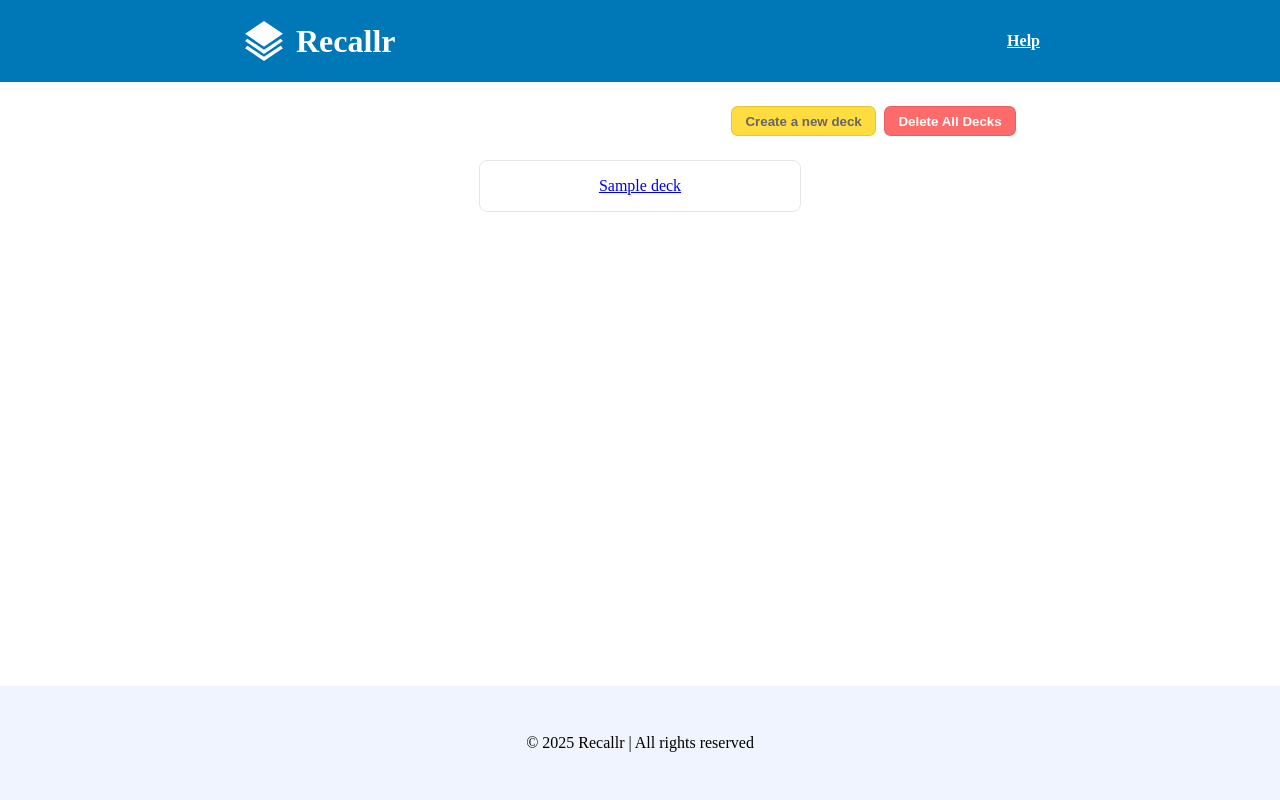
After one commit to walidkhamees/Recallr, a Flask app: template app/templates/decks.html in a window 1280 px wide. The commit adds this page. Run offline with Flask 3, Linux system fonts and the light colour scheme; the template is opened without the code that fills it: most values are stand-ins (such as "Sample title", 1, 10 or a date in 2020).

Commit message:
Feat: Adds descriptive messages to adding new deck

```diff
--- /dev/null
+++ b/app/static/css/decks-style.css
@@ -0,0 +1,59 @@
+body {
+    display: flex;
+    flex-direction: column;
+    min-height: 100vh;
+}
+
+main {
+    flex: 1;
+}
+
+.actions {
+    display: flex;
+    padding: 1.5em;
+    justify-content: flex-end;
+    align-items: center;
+    gap: 0.5em;
+}
+
+.container {
+    margin: auto;
+    width: 100%;
+}
+
+.actions button {
+    border: 1px solid rgba(0, 0, 0, 0.1);
+    padding: 0.5em 1em;
+    border-radius: 0.5em;
+    font-weight: bold;
+    cursor: pointer;
+}
+
+#new-deck-btn {
+    background-color: #ffdc3f;
+    color: #666;
+}
+
+#delete-all-btn {
+    background-color: #ff6b6b;
+    color: #fff;
+}
+
+#decks {
+    display: flex;
+    flex-wrap: wrap;
+    gap: 1em;
+    justify-content: center;
+    align-items: center;
+}
+
+.deck {
+    display: flex;
+    flex-direction: column;
+    align-items: center;
+    justify-content: center;
+    width: 40%;
+    min-height: 50px;
+    border: 1px solid rgba(0, 0, 0, 0.1);
+    border-radius: 0.5em;
+}
--- /dev/null
+++ b/app/templates/decks.html
@@ -0,0 +1,186 @@
+<!DOCTYPE html>
+<html lang="en">
+    <head>
+        <meta charset="UTF-8">
+        <meta name="viewport" content="width=device-width, initial-scale=1.0">
+        <title> Your Decks </title>
+        <link rel="stylesheet" href="/static/css/common.css"/>
+        <link rel="stylesheet" href="/static/css/decks-style.css"/>
+    </head>
+
+    <body>
+
+        <header>
+            <div class="container">
+                <div id="logo">
+                    <img
+                    src="/static/svg/stack.svg"
+                    alt="Stack Icon"
+                    width="48"
+                    height="48"
+                    />
+                    <h1>Recallr</h1>
+                </div>
+                <nav>
+                    <ul>
+                        <li><a href="/help">Help</a></li>
+                    </ul>
+                </nav>
+            </div>
+        </header>
+
+        <div class="container">
+            <div class="actions">
+                <button id="new-deck-btn">Create a new deck</button>
+                <button id="delete-all-btn">Delete All Decks</button>
+            </div>
+        </div>
+
+        <div class="modal" id="delete-all-modal">
+            <div class="container">
+                <form id="delete-all-form">
+                    <h2>Delete All Decks</h2>
+                    <div class="input-group">
+                        <p>Are you sure you want to delete all decks?</p>
+                    </div>
+                    <div class="form-actions">
+                        <button
+                            type="button"
+                            id="close-delete-all-btn"
+                            class="cancel-button"
+                            >
+                            Cancel
+                        </button>
+
+                        <button
+                            type="submit"
+                            id="sumbit-delete-all-btn"
+                            class="confirm-button"
+                            >
+                            Delete
+                        </button>
+
+                    </div>
+                </form>
+            </div>
+        </div>
+
+        <div class="modal" id="create-deck-modal">
+            <div class="container">
+                <form action="/deck" method="POST">
+                    <h2>Create a new deck</h2>
+                    <div class="input-group">
+                        <label for="name">Deck Name</label>
+                        <p class="hint">
+                            Ensure that there are no special characters
+                            in the deck name.
+                            like
+                            <code>[</code>, <code>]</code>,
+                            <code><</code>, <code>></code>,
+                            <code>/</code>, <code>?</code>,
+                            <code>\</code>, <code>,</code>,
+                            <code>:</code>, <code>*</code>,
+                            <code>SPACE</code>, <code>|</code>.
+                        </p>
+                        <input
+                            type="text"
+                            name="name"
+                            id="input-deck-name"
+                            placeholder="Enter a name for your deck"
+                        />
+                    </div>
+                    <div class="form-actions">
+                        <button
+                            type="button"
+                            id="close-create-deck-btn"
+                            class="cancel-button"
+                        >
+                        Cancel
+                        </button>
+                        <button
+                            type="submit"
+                            id="sumbit-create-deck-btn"
+                            class="confirm-button"
+                        >
+                        Create
+                        </button>
+                    </div>
+                </form>
+            </div>
+        </div>
+
+        <main>
+            <div class="container" id="decks">
+                {% for deck in decks %}
+                <div class="deck">
+                    <a href="/deck/{{ deck }}"> {{ deck }} </a>
+                </div>
+                {% endfor %}
+            </div>
+        </main>
+
+        <footer>
+          <p>&copy; 2025 Recallr | All rights reserved</p>
+        </footer>
+
+        <script>
+            // Forms
+            const deleteAllForm = document.querySelector("#delete-all-form");
+
+            // Modals
+            const createDeckModal = document.querySelector("#create-deck-modal");
+            const deleteAllModal = document.querySelector("#delete-all-modal");
+
+            // opening modal buttons
+            const createDeckBtn = document.querySelector("#new-deck-btn");
+            const deleteAllBtn = document.querySelector("#delete-all-btn");
+
+            // create deck modal buttons
+            const closeBtnCreateDeckModal = document.querySelector(
+                "#close-create-deck-btn"
+            );
+
+            // delete all modal buttons
+            const closeBtnDeleteAllModal = document.querySelector(
+                "#close-delete-all-btn"
+            );
+            const sumbitBtnDeleteAllModal = document.querySelector(
+                "#sumbit-delete-all-btn"
+            );
+
+
+            // close the modals
+            closeBtnCreateDeckModal.addEventListener("click", () => {
+                createDeckModal.style.display = "none";
+            });
+            closeBtnDeleteAllModal.addEventListener("click", () => {
+                deleteAllModal.style.display = "none";
+            });
+
+            // opens the modals
+            createDeckBtn.addEventListener("click", () => {
+                createDeckModal.style.display = "flex";
+                document.querySelector("#input-deck-name").value = "";
+            });
+            deleteAllBtn.addEventListener("click", () => {
+                deleteAllModal.style.display = "flex";
+            });
+
+
+
+            deleteAllForm.addEventListener("submit", async (e) => {
+                e.preventDefault();
+                const response = await fetch("/deck", {
+                    method: "DELETE",
+                });
+
+                if (response.ok) {
+                    window.location.reload();
+                    return;
+                }
+            });
+
+        </script>
+
+    </body>
+</html>
```
Also changed, not shown: app/routes/deck/routes.py (+6 -4 lines), app/services/deck.py (+8 -3 lines), app/static/css/common.css (+47 -0 lines).
